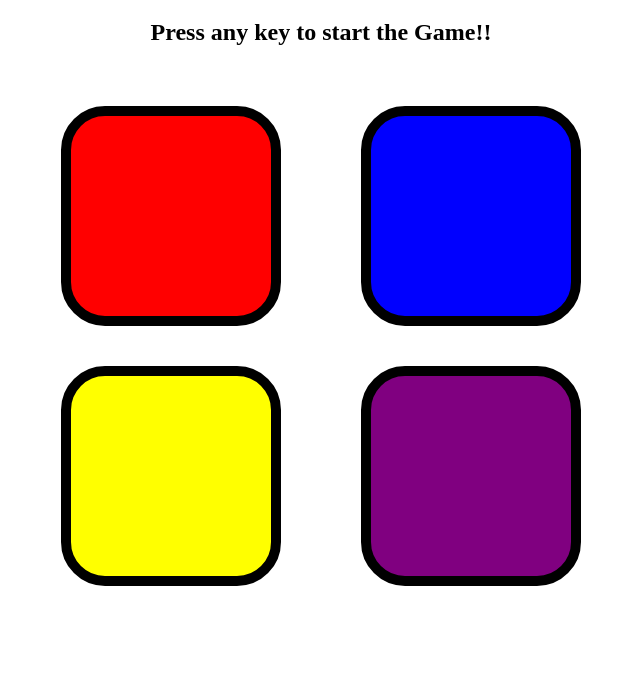
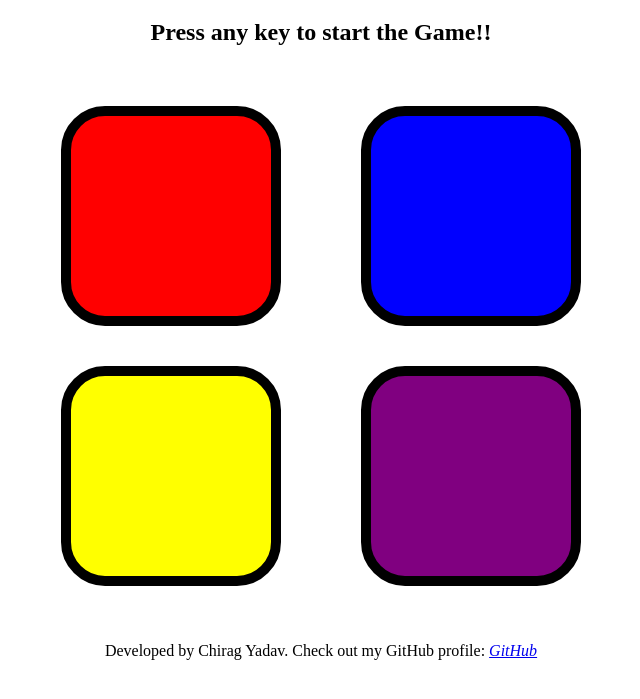
Before and after one commit to chiragyadav916/Simon_Game, a website: page public/index.html in a window 1280 px wide. Shown: the part 61-760 px from the top of the page, without its empty margins (319-959 px from the left). Drawn offline with Linux system fonts and the light colour scheme.

Commit message:
6April'24

```diff
--- a/public/index.html
+++ b/public/index.html
@@ -23,6 +23,9 @@
             <div class="btn purple" type="button" id="purple"></div>
         </div>
     </div>
+    <footer>
+        <p>Developed by Chirag Yadav. Check out my GitHub profile: <i><a href="https://github.com/chiragyadav916">GitHub</a></i></p>
+    </footer>
     <script src="app.js"></script>
 </body>
 
```
